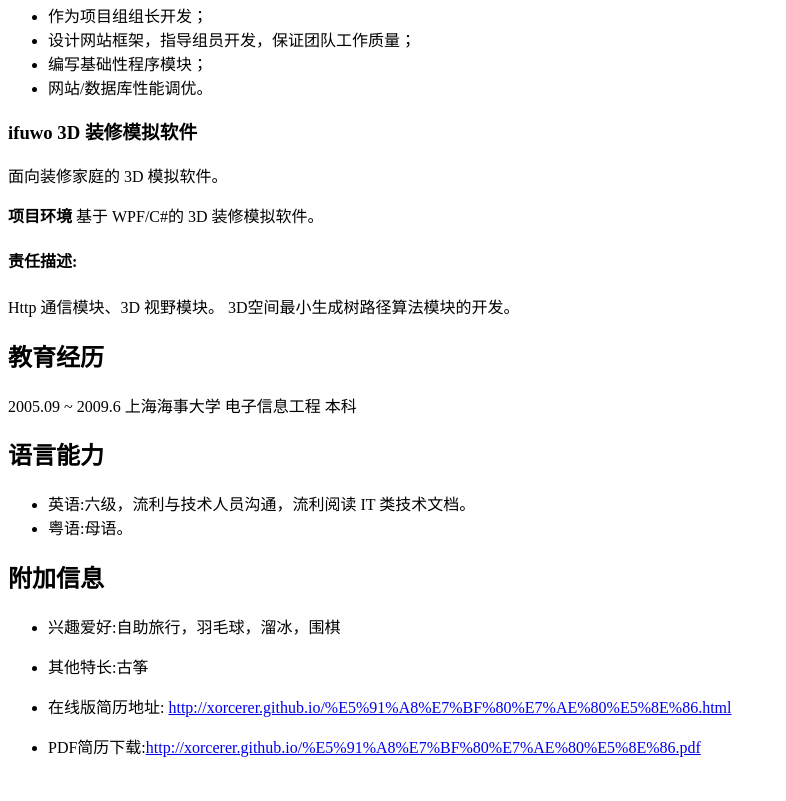
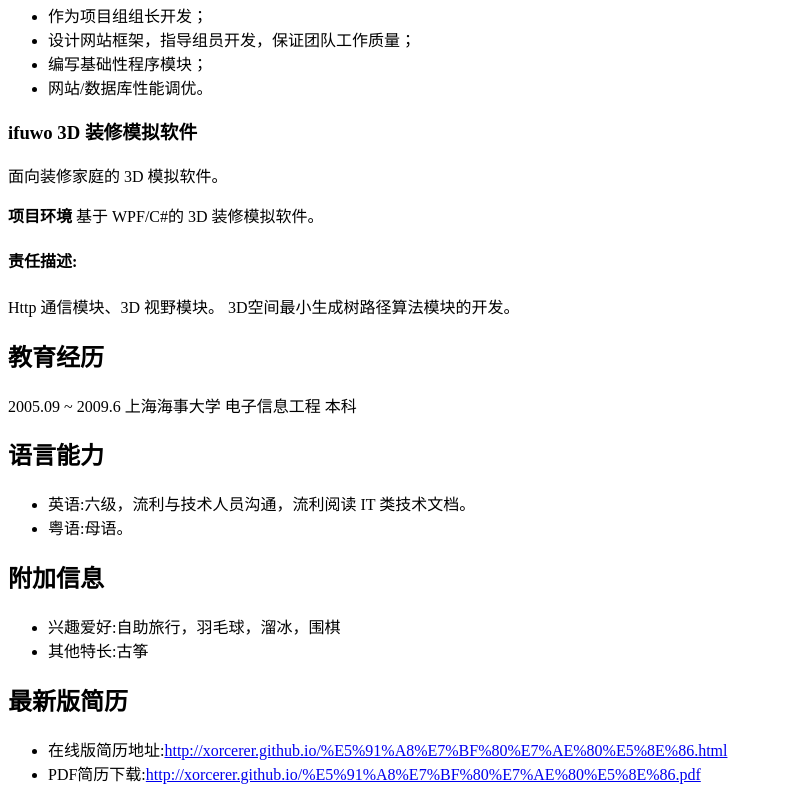
Before and after one commit to Xorcerer/xorcerer.github.com, a plain HTML site: page 周翀简历.html in a window 1280 px wide. Shown: the part 1848-2649 px from the top of the page, without its empty margins (0-786 px from the left). Before the commit the page ends 2622 px from the top, so only its background shows below. Drawn offline with Linux system fonts and the light colour scheme.

Commit message:
Format fixes.

```diff
--- a/周翀简历.html
+++ b/周翀简历.html
@@ -88,9 +88,12 @@
 <h2 id="附加信息">附加信息</h2>
 <ul>
 <li>兴趣爱好:自助旅行，羽毛球，溜冰，围棋</li>
-<li><p>其他特长:古筝</p></li>
-<li>在线版简历地址: <a href="http://xorcerer.github.io/%E5%91%A8%E7%BF%80%E7%AE%80%E5%8E%86.html">http://xorcerer.github.io/%E5%91%A8%E7%BF%80%E7%AE%80%E5%8E%86.html</a></li>
-<li><p>PDF简历下载:<a href="http://xorcerer.github.io/%E5%91%A8%E7%BF%80%E7%AE%80%E5%8E%86.pdf">http://xorcerer.github.io/%E5%91%A8%E7%BF%80%E7%AE%80%E5%8E%86.pdf</a></p></li>
+<li>其他特长:古筝</li>
+</ul>
+<h2 id="最新版简历">最新版简历</h2>
+<ul>
+<li>在线版简历地址:<a href="http://xorcerer.github.io/%E5%91%A8%E7%BF%80%E7%AE%80%E5%8E%86.html">http://xorcerer.github.io/%E5%91%A8%E7%BF%80%E7%AE%80%E5%8E%86.html</a></li>
+<li>PDF简历下载:<a href="http://xorcerer.github.io/%E5%91%A8%E7%BF%80%E7%AE%80%E5%8E%86.pdf">http://xorcerer.github.io/%E5%91%A8%E7%BF%80%E7%AE%80%E5%8E%86.pdf</a></li>
 </ul>
 
   </body>
```
Also changed, not shown: 8 other files.
